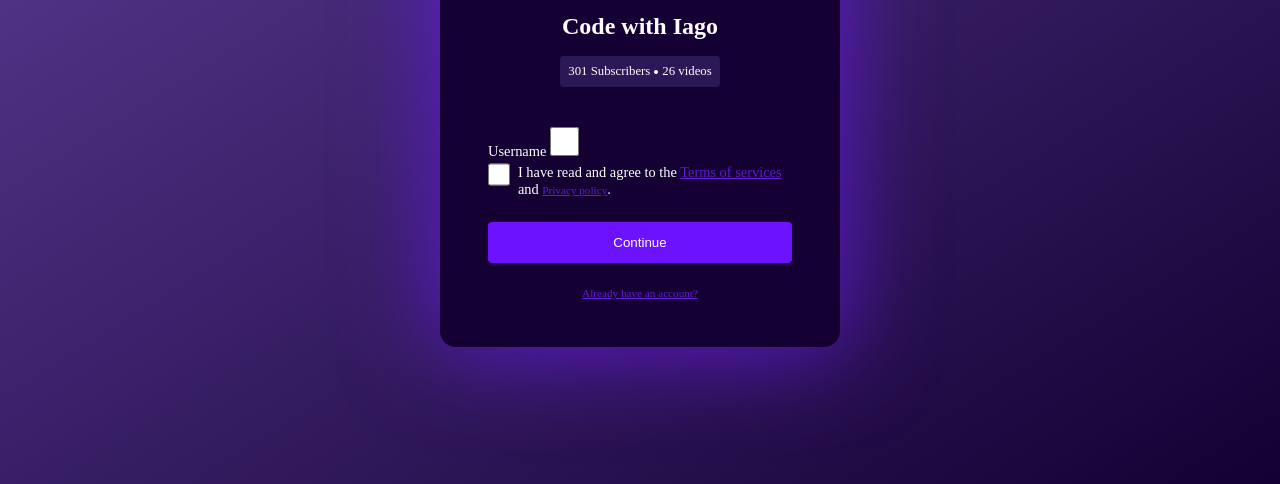
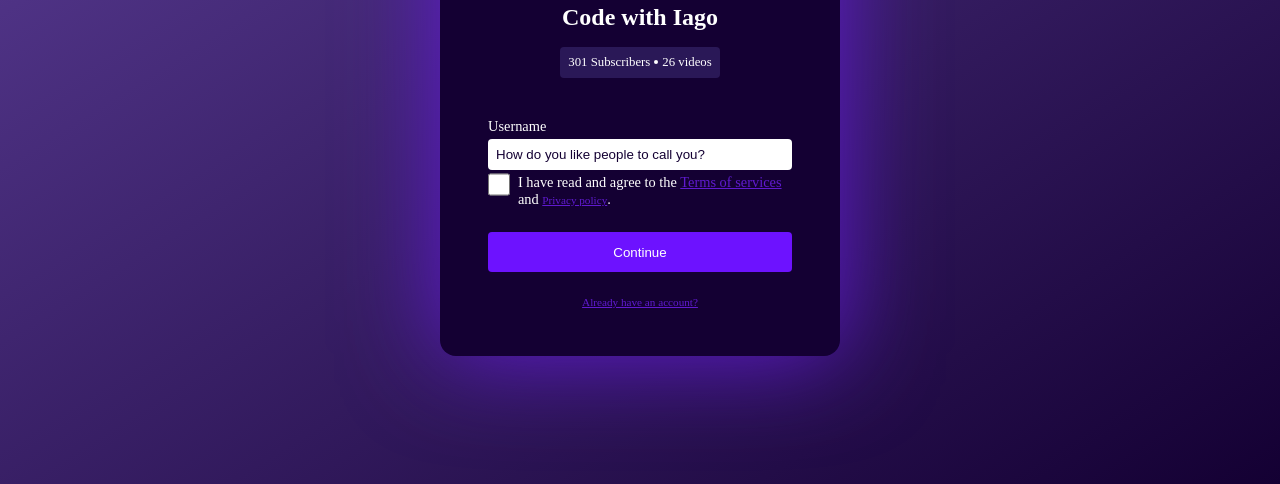
Before and after one commit to IagoMagalhaes23/Web-Developer, a plain HTML site: page Social Invite Card/index.html in a window 1280 px wide. Shown: the part 316-800 px from the top of the page. Drawn offline with Linux system fonts and the light colour scheme.

Commit message:
update input field

```diff
--- a/Social Invite Card/index.html
+++ b/Social Invite Card/index.html
@@ -19,7 +19,7 @@
             <form>
                 <p>
                     <label for="username"> Username </label>
-                    <input type="checkbox" name="username" id="username" placeholder="How do you like people to call you?" required>
+                    <input type="text" name="username" id="username" placeholder="How do you like people to call you?" required>
                 </p>
                 <p class="checkbox">
                     <input type="checkbox" name="terms" id="terms">
```
